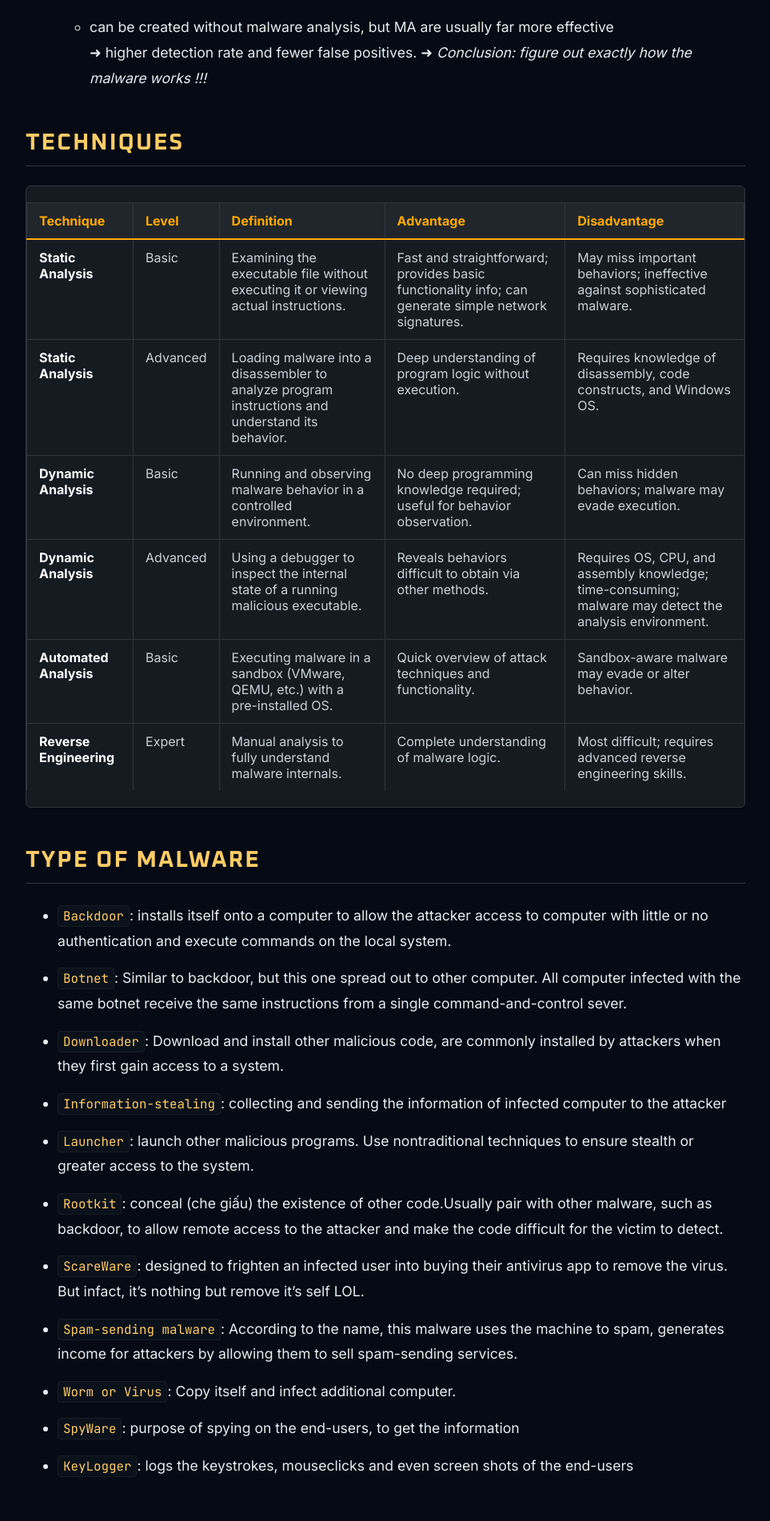
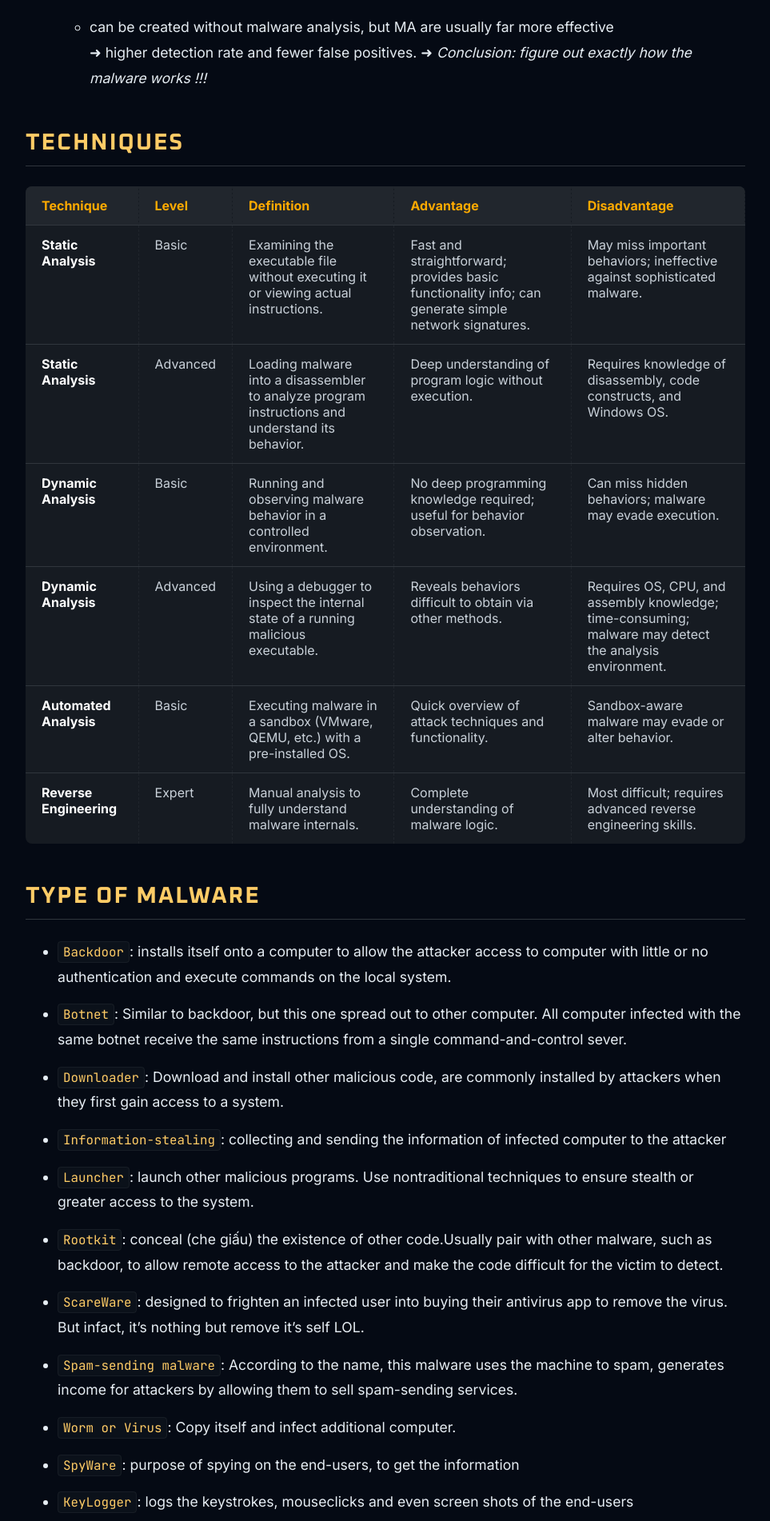
Before and after one commit to kaiversus/kaiversus.github.io, a Jekyll site: the page built from _courses/malware/chapter_1.md, in a window 1280 px wide. Shown: the part 1364-3266 px from the top of the page at 80% size, without its empty margins (8-971 px from the left). Built offline with Jekyll 4.4.1, drawn with Linux system fonts in a browser that asks for light colours; some web fonts are replaced.

Commit message:
Update course.html

```diff
--- a/_layouts/course.html
+++ b/_layouts/course.html
@@ -158,18 +158,6 @@
             line-height: 1.8;
             color: #e6edf3;
             margin-bottom: 15px;
-        }
-
-        /* --- TABLE --- */
-        .course-content table { width: 100%; border-collapse: collapse; margin: 20px 0; font-size: 1rem; background: #161b22; }
-        .course-content th, .course-content td { padding: 12px 15px; border: 1px solid var(--border-color); text-align: left; color: var(--text-main); }
-        .course-content th { background-color: #21262d; color: var(--course-accent); font-weight: 700; border-bottom: 2px solid var(--course-accent); }
-        /* --- THÊM CLASS NÀY ĐỂ XỬ LÝ CUỘN --- */
-        .table-responsive {
-            overflow-x: auto;
-            margin: 20px 0;
-            border: 1px solid var(--border-color);
-            border-radius: 6px;
         }
         /* ĐÃ FIX: Xóa white-space: nowrap để không bị tràn */
         .course-content td:first-child { font-weight: 600; width: auto; color: #fff; }
```
